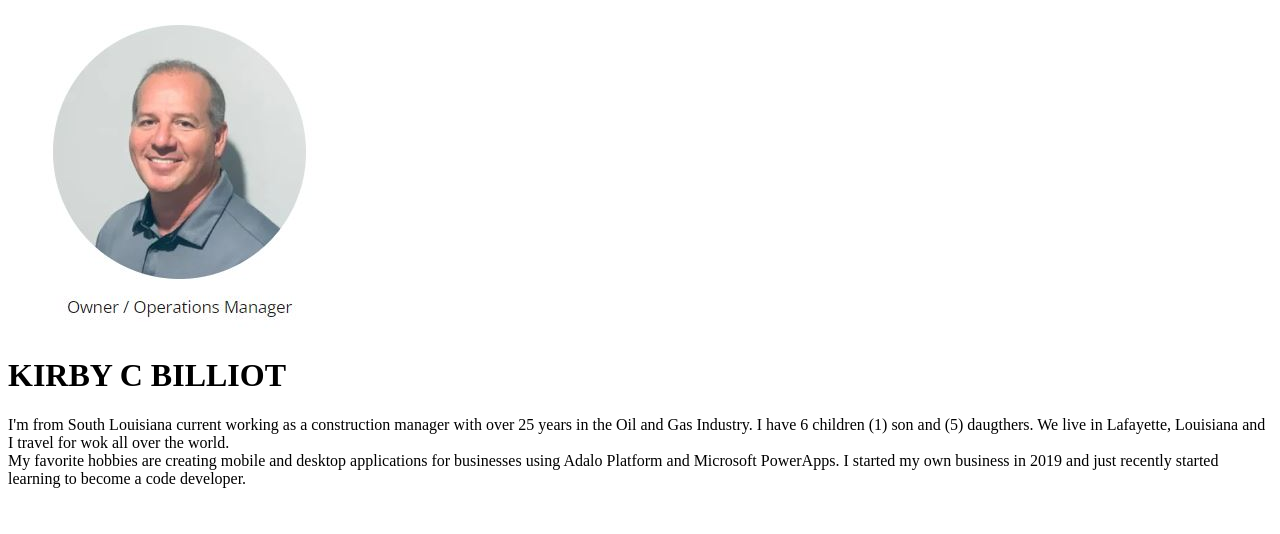
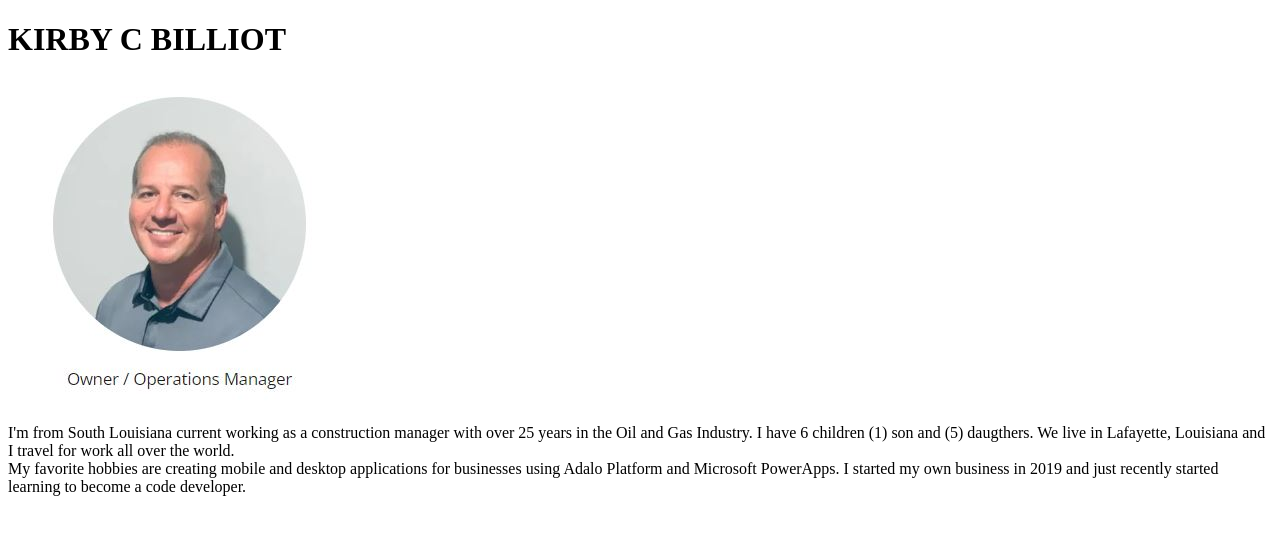
Before and after one commit to poddnahh/personal_site, a plain HTML site: page about.html in a window 1280 px wide. Drawn offline with Linux system fonts and the light colour scheme.

Commit message:
Update about.html
Relocated image location.

```diff
--- a/about.html
+++ b/about.html
@@ -4,13 +4,13 @@
     <title>About Me</title>
 </head>
 <body>
-    <Div><img src= "me.jpg" alt="picture of KIRBY" ></Div>
     <h1>
        KIRBY C BILLIOT
     </h1>
+    <Div><img src= "me.jpg" alt="picture of KIRBY" ></Div>
     <Section>
         <p>
-            I'm from South Louisiana current working as a construction manager with over 25 years in the Oil and Gas Industry. I have 6 children (1) son and (5) daugthers. We live in Lafayette, Louisiana and I travel for wok all over the world.
+            I'm from South Louisiana current working as a construction manager with over 25 years in the Oil and Gas Industry. I have 6 children (1) son and (5) daugthers. We live in Lafayette, Louisiana and I travel for work all over the world.
             <br>
             My favorite hobbies are creating mobile and desktop applications for businesses using Adalo Platform and Microsoft PowerApps. I started my own business in 2019 and just recently started learning to become a code developer.
         </p>
```
